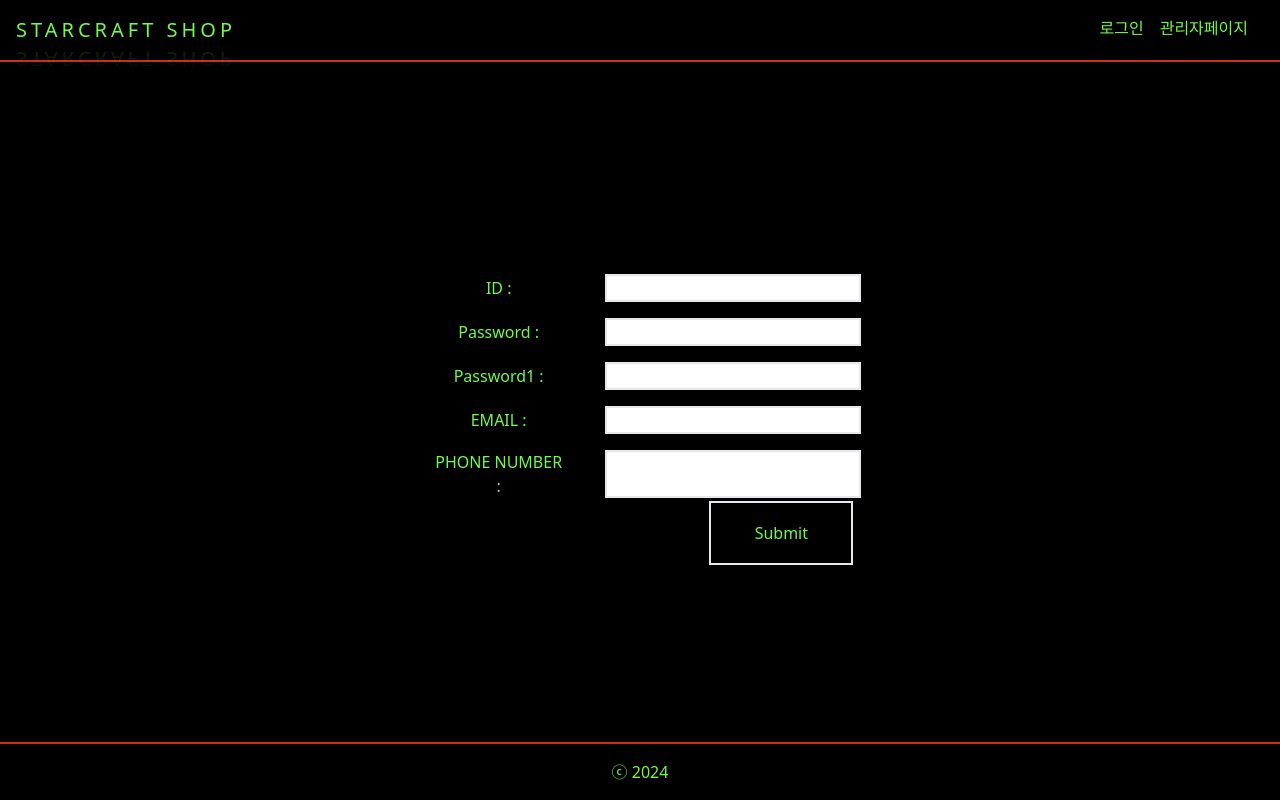
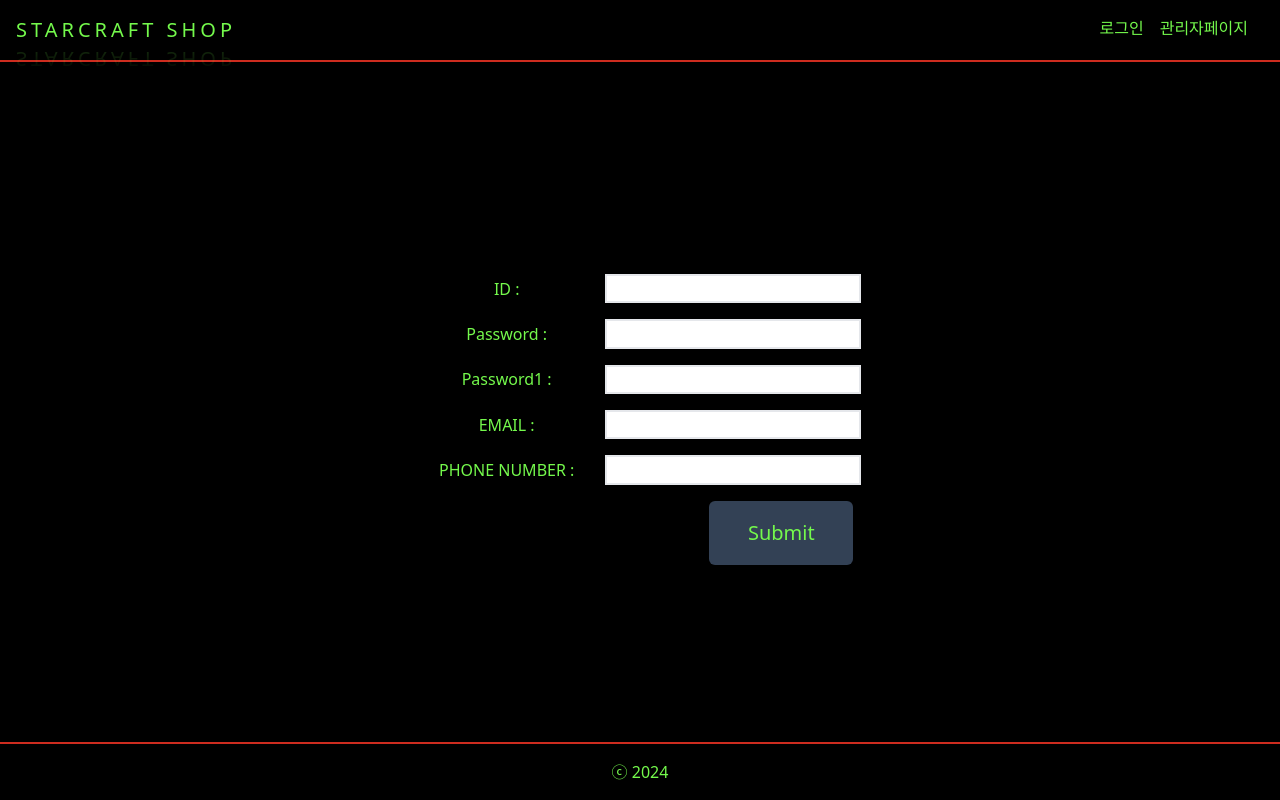
Before and after one commit to KDT-IaaS-Class-One-Group/KDT-IaaS-4team-ERP, a Next.js app in the folder frontend/: page /signup in a window 1280 px wide. Built offline with nearby package versions, Linux system fonts and the light colour scheme.

Commit message:
feat : 최종 점검 메인

```diff
--- a/frontend/app/components/Login/loginbutton.tsx
+++ b/frontend/app/components/Login/loginbutton.tsx
@@ -7,7 +7,7 @@ interface LoginButtonProps {
 
 const LoginButton: FC<LoginButtonProps> = ({ value, onClick }) => {
   return (
-    <button type="button" className="w-36 h-16 border-solid border-2 mt-2 ml-2" onClick={onClick}>
+    <button type="button" className="w-36 h-16 bg-slate-700 text-xl rounded-md mt-2 ml-2" onClick={onClick}>
       {value}
     </button>
   );
--- a/frontend/app/components/Login/logintext.tsx
+++ b/frontend/app/components/Login/logintext.tsx
@@ -11,7 +11,7 @@ const LoginText: FC<LoginTextProps> = ({ title, inputchange }) => {
     <div className='flex h-20 m-2 w-full justify-between'>
       <label
         htmlFor='Idiputtext'
-        className='w-32 text-center flex justify-center items-center '
+        className='w-36 text-center flex justify-center items-center '
       >
         {`${title} :`}
       </label>
```
